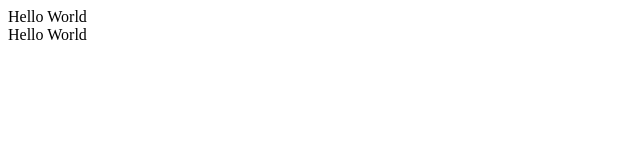
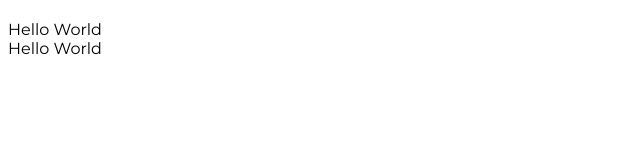
Before and after one commit to larryschirmer/izitest, a React app: page / in a window 1280 px wide. Shown: the whole page, without its empty margins (0-640 px from the left). Built offline with nearby package versions, Linux system fonts and the light colour scheme.

Commit message:
add global font to app

```diff
--- a/public/index.html
+++ b/public/index.html
@@ -1,5 +1,6 @@
 <!DOCTYPE html>
 <html lang="en">
+
 <head>
   <meta charset="utf-8">
   <meta name="viewport" content="width=device-width, initial-scale=1, shrink-to-fit=no">
@@ -10,6 +11,7 @@
     -->
   <link rel="manifest" href="%PUBLIC_URL%/manifest.json">
   <link rel="shortcut icon" href="%PUBLIC_URL%/favicon.ico">
+  <link href="https://fonts.googleapis.com/css?family=Montserrat:400,500" rel="stylesheet">
   <!--
       Notice the use of %PUBLIC_URL% in the tags above.
       It will be replaced with the URL of the `public` folder during the build.
@@ -21,6 +23,7 @@
     -->
   <title>React App</title>
 </head>
+
 <body>
   <noscript>
     You need to enable JavaScript to run this app.
@@ -37,4 +40,5 @@
       To create a production bundle, use `npm run build` or `yarn build`.
     -->
 </body>
+
 </html>
--- a/src/styles.js
+++ b/src/styles.js
@@ -1,3 +1,6 @@
 import styled from 'styled-components';
 
-export const Wrapper = styled.div``;
+export const Wrapper = styled.div`
+  font-family: 'Montserrat', sans-serif;
+  margin-top: 20px;
+`;
```
Lines whose indentation alone changed are shown as unchanged.
